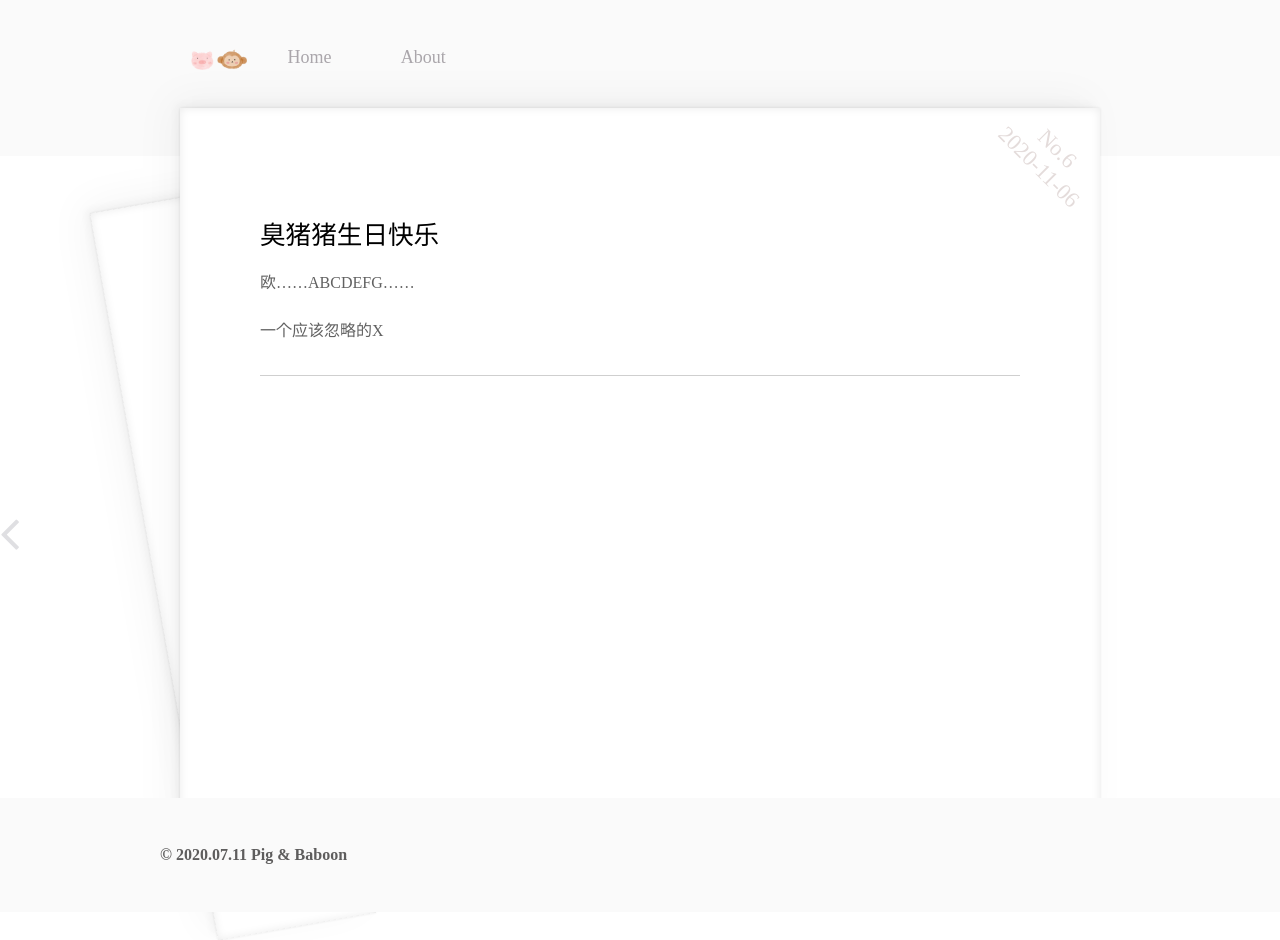
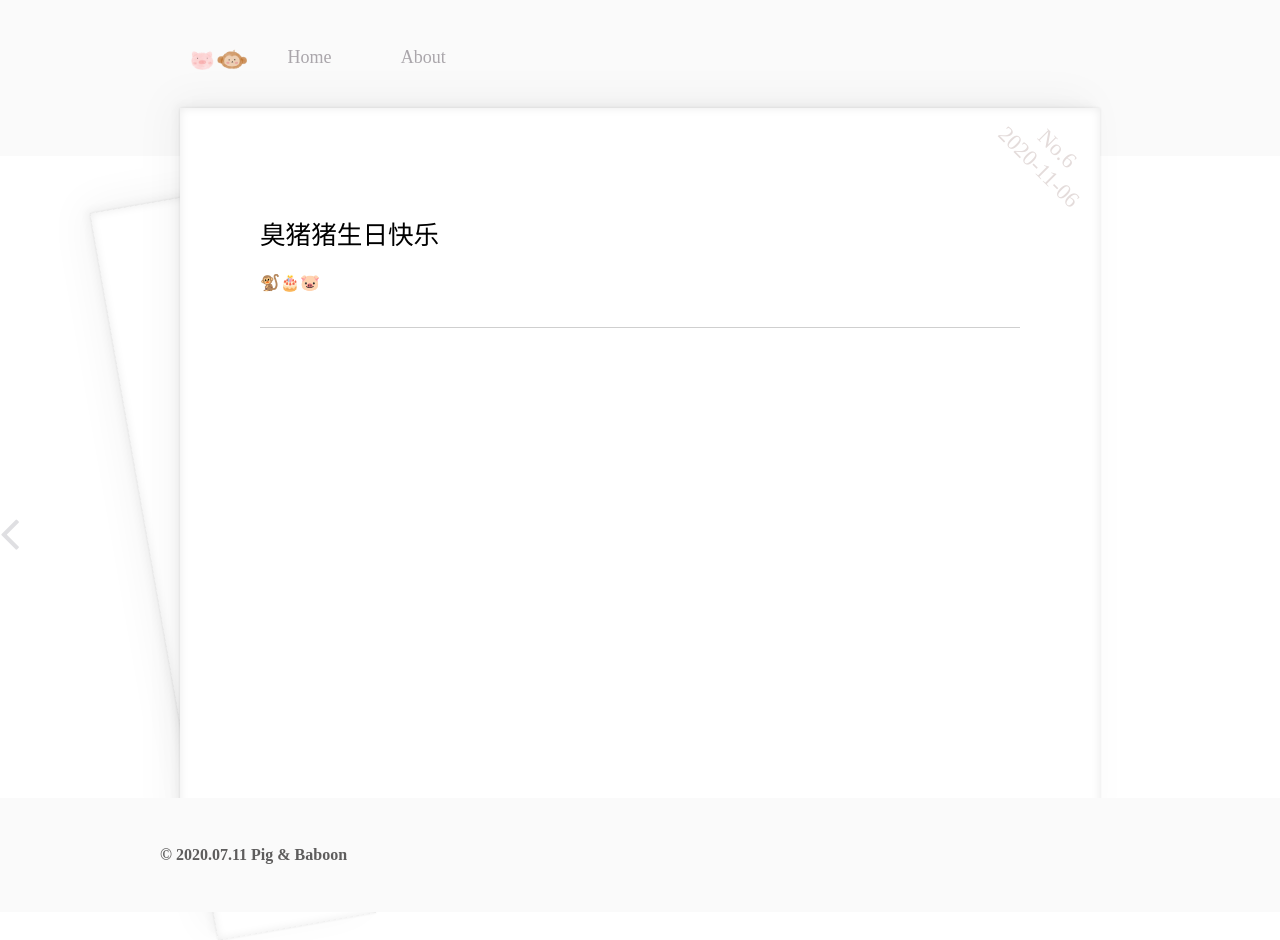
Before and after one commit to ChristinaHyh/Pig-Baboon, a Jekyll site: the page built from _posts/2020-11-06-PP-Birthday.md, in a window 1280 px wide. Built offline with Jekyll 4.4.1, drawn with Linux system fonts in a browser that asks for light colours; a script that is not in the unit is left out.

Commit message:
Update Post “2020-11-06-PP-Birthday”

```diff
--- a/_posts/2020-11-06-PP-Birthday.md
+++ b/_posts/2020-11-06-PP-Birthday.md
@@ -7,10 +7,6 @@ layout: post
 ---
 ### 臭猪猪生日快乐
 
-欧……ABCDEFG……
-
-一个应该忽略的X
+🐒🎂🐷
 
 - - -
-
-![]()
```
